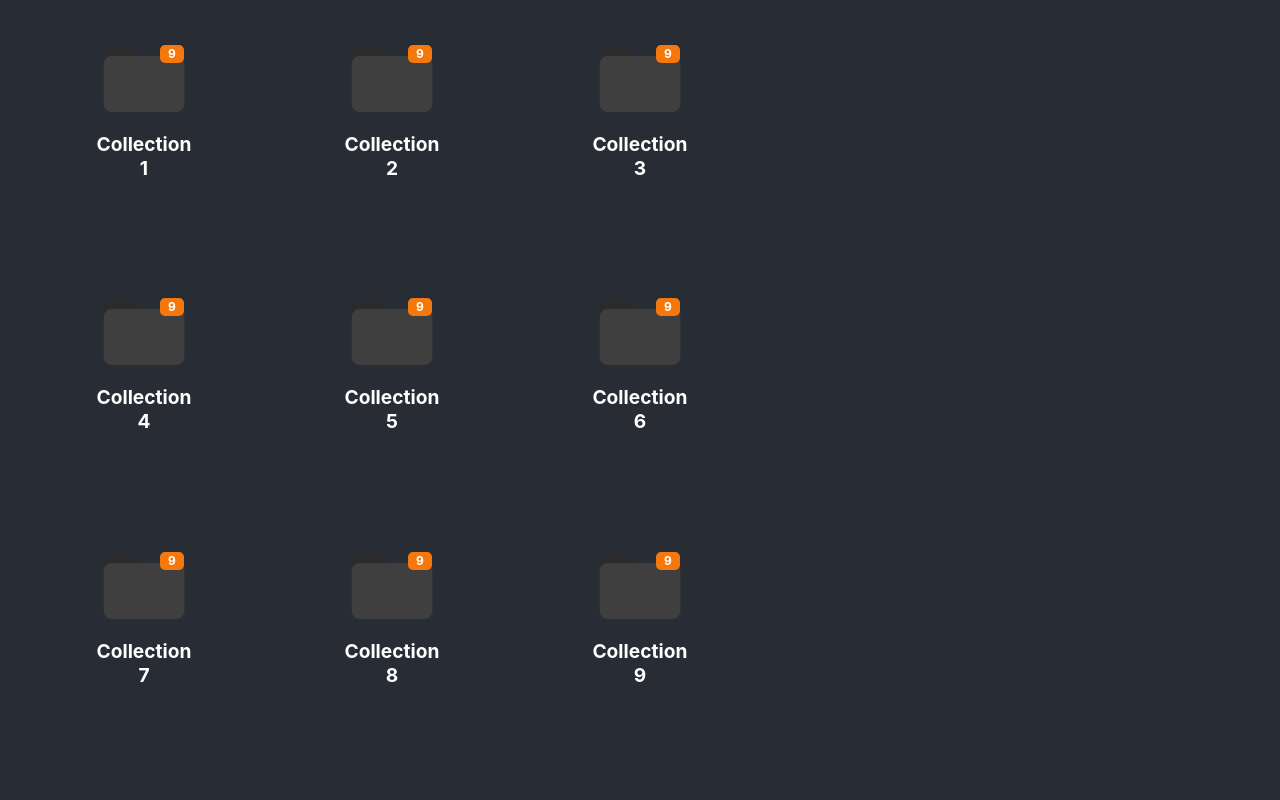
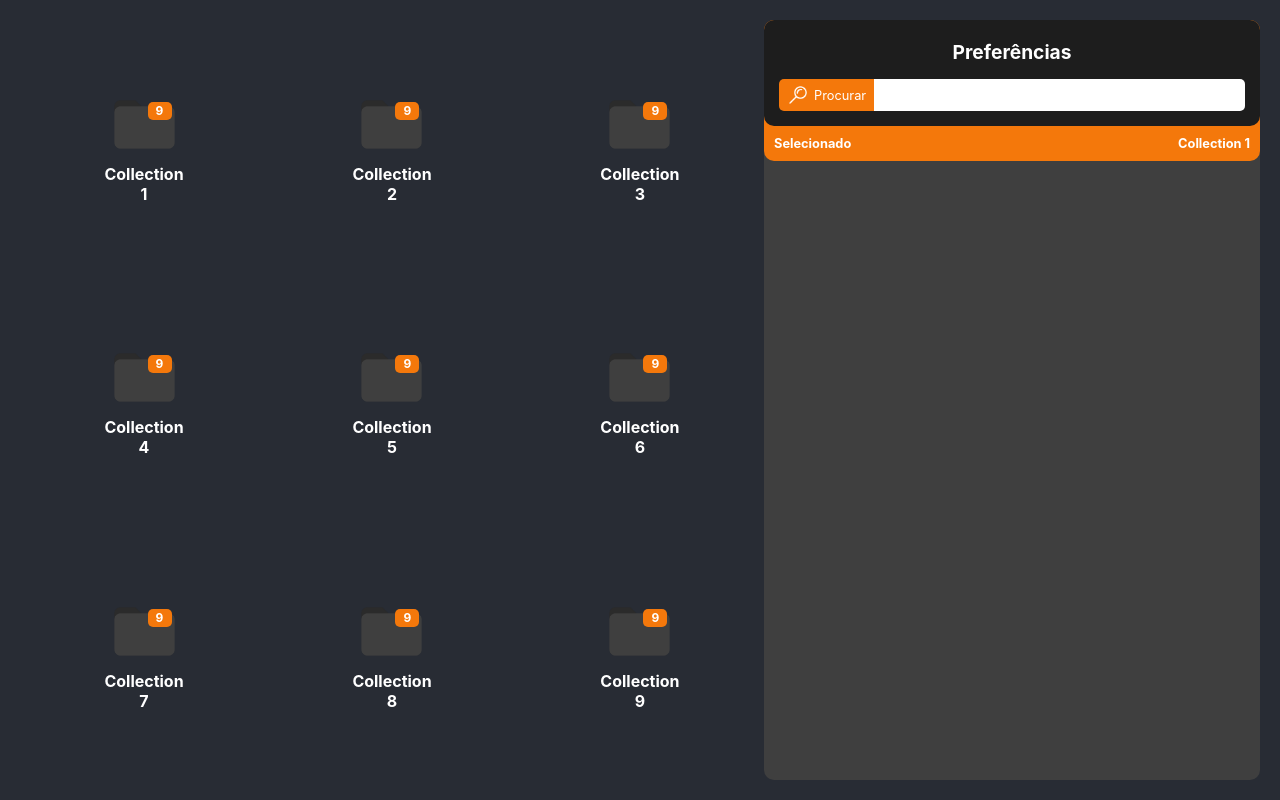
Before and after one commit to AdryanAlencar/open-sound, a React (Create React App) app: page / in a window 1280 px wide. Built offline with nearby package versions, Linux system fonts and the light colour scheme.

Commit message:
Menu depreferencias

```diff
--- a/src/App.js
+++ b/src/App.js
@@ -1,5 +1,6 @@
 import './App.css';
 import { Collection, CollectionList } from './components/collection';
+import { Settings } from './components/settings';
 
 function App() {
   return (
@@ -36,6 +37,7 @@ function App() {
             }
           ]}
         />
+        <Settings />
       </header>
     </div>
   );
--- a/src/components/collection/styles.module.scss
+++ b/src/components/collection/styles.module.scss
@@ -1,6 +1,8 @@
 .CollectionList{
     display: grid;
     grid-template-columns: 33.33% 33.33% 33.33%;
+    justify-content: center;
+    align-items: center;
 }
 
 .collection{
@@ -12,6 +14,7 @@
     border-radius: 5px;
     box-sizing: border-box;
     width: min-content;
+    height: min-content;
     margin: 0 auto;
 
     cursor: pointer;
@@ -23,8 +26,8 @@
 
 
     .header{
-        width: 100px;
-        height: 100px;
+        width: 75px;
+        height: 75px;
         position: relative;
 
         span{
@@ -71,7 +74,7 @@
 
         h3{
             margin: 0;
-            font-size: 1.2rem;
+            font-size: 1rem;
             font-weight: bold;
             color: #fff;
         }
--- /dev/null
+++ b/src/components/settings/index.js
@@ -0,0 +1,46 @@
+import React from "react";
+import styles from './styles.module.scss';
+
+const SearchIcon =  require("../../assets/icons/search-icon-ligth.png");
+
+class Settings extends React.Component{
+    constructor(props){
+        super(props)
+    }
+
+    render(){
+        return(
+            <div className={styles.Settings}>
+                <div className={styles.subHeader}>
+                    <div className={styles.header}>
+                        <div className={styles.title}>
+                            <h3>
+                                Preferências
+                            </h3>
+                        </div>
+                        <div className={styles.tools}>
+                            <div className={styles.search}>
+                                <div className={styles.icon}>
+                                    <img src={SearchIcon} alt="Procurar" />
+                                    <span>
+                                        Procurar
+                                    </span>
+                                </div>
+                                <div className={styles.content}>
+                                    <input type="search" name="search" />
+                                </div>
+                            </div>
+                        </div>
+                    </div>
+                    <div className={styles.details}>
+                        <p>Selecionado</p>
+                        <span>Collection 1</span>
+                    </div>
+                </div>
+            </div>
+        )
+    }
+
+}
+
+export { Settings }
--- /dev/null
+++ b/src/components/settings/styles.module.scss
@@ -0,0 +1,111 @@
+.Settings{
+    display:  flex;
+    flex-direction: column;
+    width: 100%;
+    background-color: #3f3f3f;
+    border-radius: 10px;
+    .subHeader{
+        border-radius: 10px;
+        background-color: #F4780B;
+
+        .details{
+            display: flex;
+            flex-direction: row;
+            justify-content: space-between;
+            align-items: center;
+            padding: 10px;
+            box-sizing: border-box;
+
+            p{
+                font-size: 0.8rem;
+                color: #fff;
+                font-weight: bold;
+                margin: 0px;
+            }
+
+            span{
+                font-size: 0.8rem;
+                color: #fff;
+                font-weight: bold;
+            }
+        }
+
+        .header{
+            width: 100%;
+            border-radius: 10px;
+            box-sizing: border-box;
+            background-color: #1d1d1d;
+            padding: 10px;
+
+            .title{
+                h3{
+                    font-size: 1.2rem;
+                    color: #fff;
+                    margin-top: 10px;
+                    margin-bottom: 10px;
+                }
+            }
+
+            .tools{
+                width: 100%;
+                padding: 5px;
+                box-sizing: border-box;
+
+                .search{
+
+                    display: flex;
+
+                    .icon{
+                        display: flex;
+                        justify-content: center;
+                        align-items: center;
+                        background-color: #F4780B;
+                        border-radius: 5px 0px 0px 5px;
+                        box-sizing: border-box;
+                        padding: 5px 8px;
+                        gap: 5px;
+
+                        img{
+                            width: 80%;
+                            height: 80%;
+                            width: 22px;
+                            height: 22px;
+                        }
+
+                        span{
+                            font-size: 0.8rem;
+                            color: #fff;
+                        }
+
+                    }
+
+                    .content{
+                        display: flex;
+                        flex: 1;
+
+                        input{
+                            border: none;
+                            width:  100%;
+                            height: 100%;
+                            box-sizing: border-box;
+                            border-radius: 0px 5px 5px 0px;
+                            padding: 5px;
+                            text-transform: capitalize;
+
+                            &:active{
+                                outline: none;
+                            }
+
+                            &:focus{
+                                outline: none;
+                            }
+
+                        }
+                    }
+                }
+            }
+
+        }
+    }
+
+}
--- a/src/main.js
+++ b/src/main.js
@@ -1,5 +1,5 @@
 // Modules to control application life and create native browser window
-const { app, BrowserWindow } = require('electron')
+const { app, BrowserWindow, globalShortcut } = require('electron')
 const { initialize, enable } = require('@electron/remote/main');
 const path = require('path')
 
@@ -33,6 +33,9 @@ function createWindow() {
 // initialization and is ready to create browser windows.
 // Some APIs can only be used after this event occurs.
 app.whenReady().then(() => {
+    globalShortcut.register('Alt+CommandOrControl+1', () => {
+        console.log('Electron loves global shortcuts!')
+    })
     createWindow()
 
     app.on('activate', function () {
```
Also changed, not shown: src/assets/icons/search-icon-ligth.png (added), src/assets/icons/search-icon.png (added).
